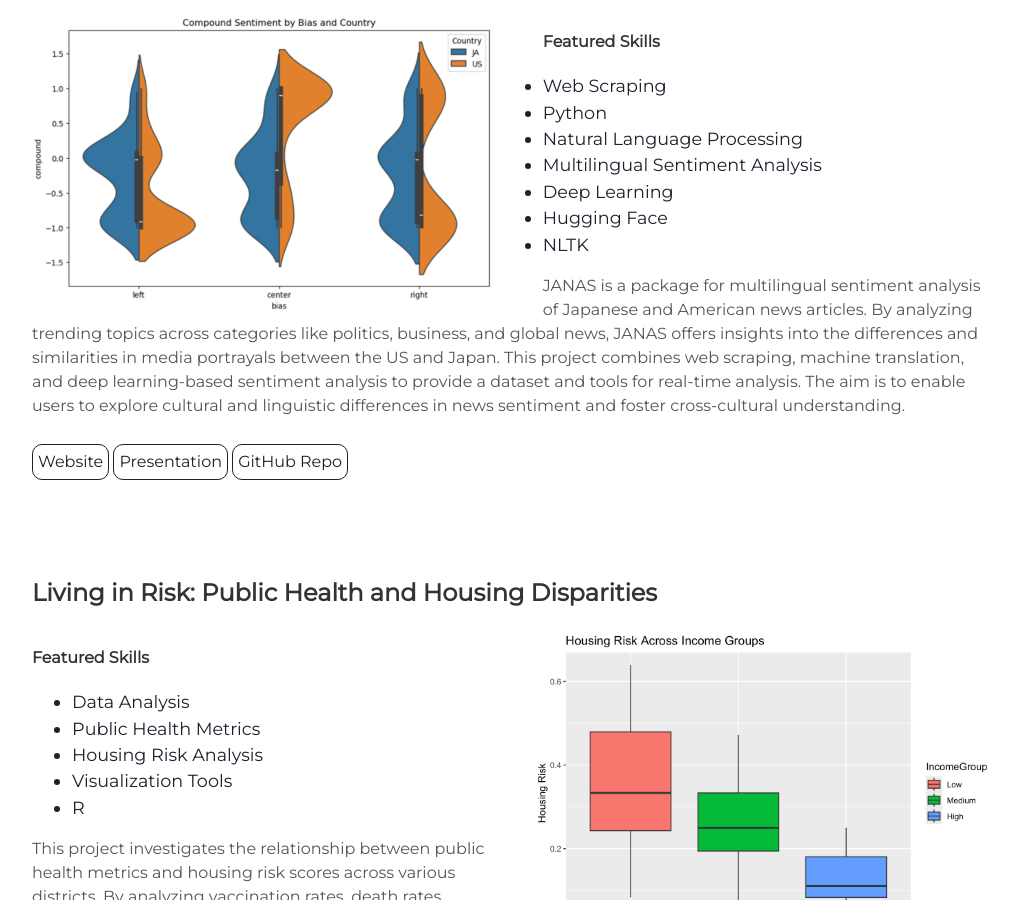
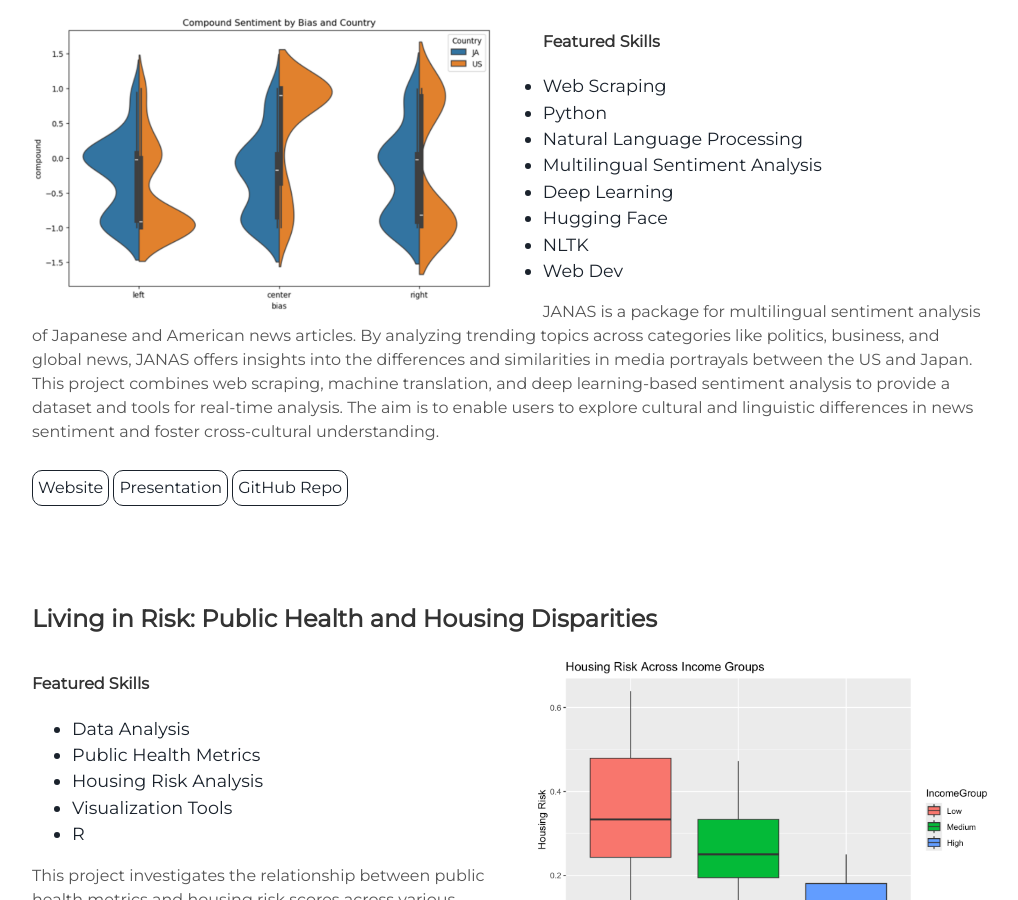
Before and after one commit to satomitheito/satomitheito.github.io, a Jekyll site: the page built from index.html, in a window 1280 px wide and 900 px high, scrolled down 2491 px. Shown: the whole window, without its empty margins (128-1146 px from the left). Built offline with Jekyll 4.4.1, drawn with Linux system fonts in a browser that asks for light colours.

Commit message:
Update projects.html

```diff
--- a/_includes/projects.html
+++ b/_includes/projects.html
@@ -48,7 +48,9 @@
       <li>Deep Learning</li>
       <li>Hugging Face</li>
       <li>NLTK</li>
+      <li>Web Dev</li>
   </ul>
+  <p> </p>
   <p>
     JANAS is a package for multilingual sentiment analysis of Japanese and American news articles. By analyzing trending topics across categories like politics, business, and global news, JANAS offers insights into the differences and similarities in media portrayals between the US and Japan. This project combines web scraping, machine translation, and deep learning-based sentiment analysis to provide a dataset and tools for real-time analysis. The aim is to enable users to explore cultural and linguistic differences in news sentiment and foster cross-cultural understanding.
   </p>
```
